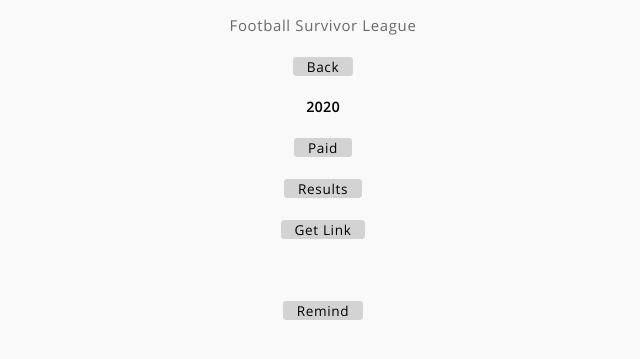
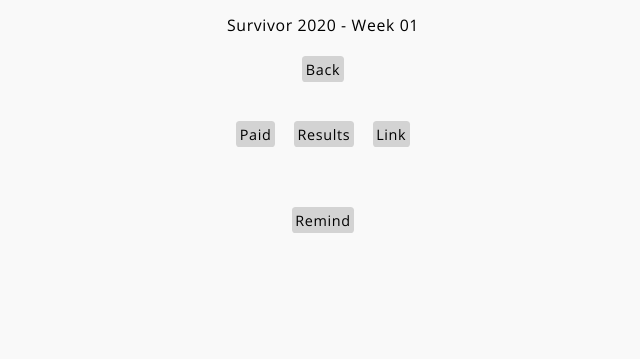
Before and after one commit to dansahagian/fbsurvivor2, a Django app: template templates/manager.html in a window 1280 px wide. Shown: the top 359 px of the page, without its empty margins (317-957 px from the left). Run offline with Django 3.2, Linux system fonts and the light colour scheme; the template is opened without the code that fills it: values that come from a table or form of the project are taken from there, others are empty; tables that the repository leaves empty hold one stand-in row (values such as "Sample post"); parts of the project's set-up code (start-up, migrations or seed data) failed here and were passed over.

Commit message:
Moves some pages around, cleaner look

```diff
--- a/fbsurvivor/core/urls.py
+++ b/fbsurvivor/core/urls.py
@@ -8,9 +8,8 @@ urlpatterns = [
     path("board/<str:link>/", views.player_redirect, name="player_redirect"),
     path("board/<str:link>", views.player_redirect),
     path("board/<str:link>/<int:year>/", views.player, name="player"),
-    path("payouts/<str:link>/<int:year>/", views.payouts, name="payouts"),
-    path("seasons/<str:link>/", views.seasons, name="seasons"),
     path("manager/<str:link>/<int:year>/", views.manager, name="manager"),
+    path("other/<str:link>/<int:year>/", views.other, name="other"),
     path("get-link/<str:link>/", views.get_link, name="get-link"),
     path("remind/<str:link>/<int:year>/", views.remind, name="remind"),
     path("results/<str:link>/<int:year>/", views.results, name="results"),
--- a/fbsurvivor/core/views/__init__.py
+++ b/fbsurvivor/core/views/__init__.py
@@ -1,4 +1,4 @@
 from .home import home, forgot
 from .manager import manager, mark_result, paid, remind, results, user_paid, get_link
 from .pick import pick, picks
-from .player import play, player, player_redirect, retire, seasons, payouts
+from .player import play, player, player_redirect, retire, other
--- a/static/css/main.css
+++ b/static/css/main.css
@@ -12,7 +12,7 @@ html {
 }
 
 body {
-    font-size: .85em;
+    font-size: .90em;
     color: black;
     text-align: center;
     line-height: 1.5em;
@@ -23,8 +23,7 @@ a {
     background: lightgray;
     color: black;
 	text-decoration: none;
-    padding-left: 1.0em;
-    padding-right: 1.0em;
+    padding: .25em;
     border-radius: .25em;
 }
 
@@ -39,7 +38,7 @@ table {
 }
 
 table, th, td {
-    border: 2px solid lightgray;
+    border: 1px solid lightgray;
     border-radius: .25em;
     border-collapse: collapse;
 }
@@ -91,7 +90,7 @@ li {
 }
 
 .paid {
-    background: #96c2ff;
+    background: #9bc3f6;
 }
 
 
@@ -117,11 +116,10 @@ li {
 }
 
 .space {
-    padding-left: .5em;
-    padding-right: .5em;
+    padding: 1.0em .5em;
 }
 
 .title {
     font-size: 1.10em;
-    color: dimgray;
+    color: black;
 }
--- a/static/css/main.min.css
+++ b/static/css/main.min.css
@@ -1 +1 @@
-@font-face{font-family:"Open Sans Regular";src:url(../fonts/OpenSans-Regular.ttf),url(../fonts/OpenSans-Regular.eot)}html{-webkit-text-size-adjust:100%;background:#f9f9f9;font-family:"Open Sans Regular";letter-spacing:.04em}body{font-size:.85em;color:#000;text-align:center;line-height:1.5em;padding-top:.5em}a{background:#d3d3d3;color:#000;text-decoration:none;padding-left:1em;padding-right:1em;border-radius:.25em}a:hover{background:#000;color:#fff}table{margin:0 auto;border-collapse:collapse}table,td,th{border:2px solid #d3d3d3;border-radius:.25em;border-collapse:collapse}table a{padding-left:.2em;padding-right:.2em}td,th{padding-left:.33em;padding-right:.33em;text-align:left}th{text-align:center}ul{list-style:none;padding-left:0}li{color:red}.main{text-align:center;margin-left:auto;margin-right:auto;padding-left:1.5em;padding-right:1.5em}.win{background:#68c659}.loss{color:#fff;background:#890101}.black{color:#000;background:#000}.paid{background:#96c2ff}.small{font-size:.8em}.resizedTextBox{width:15em;height:1.5em}.rules{margin-left:auto;margin-right:auto;max-width:30em;text-align:center}.notfound{font-size:1.5em;font-weight:800}.space{padding-left:.5em;padding-right:.5em}.title{font-size:1.1em;color:#696969}
+@font-face{font-family:"Open Sans Regular";src:url(../fonts/OpenSans-Regular.ttf),url(../fonts/OpenSans-Regular.eot)}html{-webkit-text-size-adjust:100%;background:#f9f9f9;font-family:"Open Sans Regular";letter-spacing:.04em}body{font-size:.9em;color:#000;text-align:center;line-height:1.5em;padding-top:.5em}a{background:#d3d3d3;color:#000;text-decoration:none;padding:.25em;border-radius:.25em}a:hover{background:#000;color:#fff}table{margin:0 auto;border-collapse:collapse}table,td,th{border:1px solid #d3d3d3;border-radius:.25em;border-collapse:collapse}table a{padding-left:.2em;padding-right:.2em}td,th{padding-left:.33em;padding-right:.33em;text-align:left}th{text-align:center}ul{list-style:none;padding-left:0}li{color:red}.main{text-align:center;margin-left:auto;margin-right:auto;padding-left:1.5em;padding-right:1.5em}.win{background:#68c659}.loss{color:#fff;background:#890101}.black{color:#000;background:#000}.paid{background:#9bc3f6}.small{font-size:.8em}.resizedTextBox{width:15em;height:1.5em}.rules{margin-left:auto;margin-right:auto;max-width:30em;text-align:center}.notfound{font-size:1.5em;font-weight:800}.space{padding:1em .5em}.title{font-size:1.1em;color:#000}
--- a/templates/base.html
+++ b/templates/base.html
@@ -3,13 +3,19 @@
 <html lang="en">
     <head>
         <title>FB Survivor</title>
-        <link rel="stylesheet" href="{% static "css/main.min.css" %}" type="text/css">
+        <link rel="stylesheet" href="{% static "css/main.css" %}" type="text/css">
         <meta name="viewport" content="initial-scale=1.0">
         <meta name="robots" content="noindex,nofollow" />
     </head>
     <body>
         <div class="main">
-            <span class="title">Football Survivor League</span>
+            <span class="title">Survivor {{ season.year }}
+                {% if pick %}
+                     - Week {{ pick.week.week_num|stringformat:"02d" }}
+                {% elif week %}
+                     - Week {{ week.week_num|stringformat:"02d" }}
+                {% endif %}
+            </span>
             <br>
             {% if messages %}
                 <ul class="messages">
--- a/templates/manager.html
+++ b/templates/manager.html
@@ -3,19 +3,17 @@
     <span class="space">
         <a href="{% url 'player' player.link season.year %}">Back</a>
     </span>
-    <br><br>
-    <strong>{{ season.year }}</strong>
-    <br><br>
+    <br><br><br>
     <span class="space">
         <a href="{% url 'paid' player.link season.year %}">Paid</a>
-    </span><br><br>
+    </span>
     <span class="space">
         <a href="{% url 'results' player.link season.year %}">Results</a>
-    </span><br><br>
+    </span>
     <span class="space">
-        <a href="{% url 'get-link' player.link %}">Get Link</a>
+        <a href="{% url 'get-link' player.link %}">Link</a>
     </span><br><br><br><br>
         <span class="space">
         <a href="{% url 'remind' player.link season.year %}">Remind</a>
-    </span><br><br>
+    </span>
 {% endblock %}
--- a/templates/paid.html
+++ b/templates/paid.html
@@ -3,9 +3,7 @@
         <span class="space">
             <a href="{% url 'manager' player.link season.year %}">Back</a>
         </span>
-        <br><br>
-        <strong>{{ season.year }}</strong>
-        <br><br>
+        <br><br><br>
         {% for player_status in player_statuses %}
             {% if player_status.is_paid %}
                 {{ player_status.player.username }}
--- a/templates/pick.html
+++ b/templates/pick.html
@@ -1,8 +1,6 @@
 {% extends "./base.html" %}
 {% block content %}
     <a href="{% url 'picks' player.link season.year %}">Back</a>
-    <br><br>
-    <strong>{{ season.year }} - Week {{ pick.week.week_num|stringformat:"02d" }}</strong>
     <br><br>
     Current Pick: {% if pick.team.team_code %}{{ pick.team.team_code }}{% endif %}
     <br>
--- a/templates/picks.html
+++ b/templates/picks.html
@@ -1,8 +1,6 @@
 {% extends "./base.html" %}
 {% block content %}
     <a href="{% url 'player' player.link season.year %}">Back</a>
-    <br><br>
-    <strong>{{ season.year }}</strong>
     <br><br>
     {% if picks %}
         Record: {{ player_status.win_count }} - {{ player_status.loss_count }}
--- a/templates/results.html
+++ b/templates/results.html
@@ -3,9 +3,7 @@
     <span class="space">
         <a href="{% url 'manager' player.link season.year %}">Back</a>
     </span>
-    <br><br>
-    <strong>{{ season.year }} - Week {{ week.week_num|stringformat:"02d" }}</strong>
-    <br><br>
+    <br><br><br>
     {% for team in teams %}
         {{ team }}
         <a href="{% url 'mark_result' player.link season.year week.week_num team 'W' %}">Won</a>
```
Also changed, not shown: fbsurvivor/core/views/manager.py (+7 -11 lines), fbsurvivor/core/views/player.py (+4 -13 lines), templates/other.html (added, +31 -0 lines), templates/payouts.html (deleted, +0 -18 lines), templates/player.html (+2 -10 lines), templates/seasons.html (deleted, +0 -9 lines).
